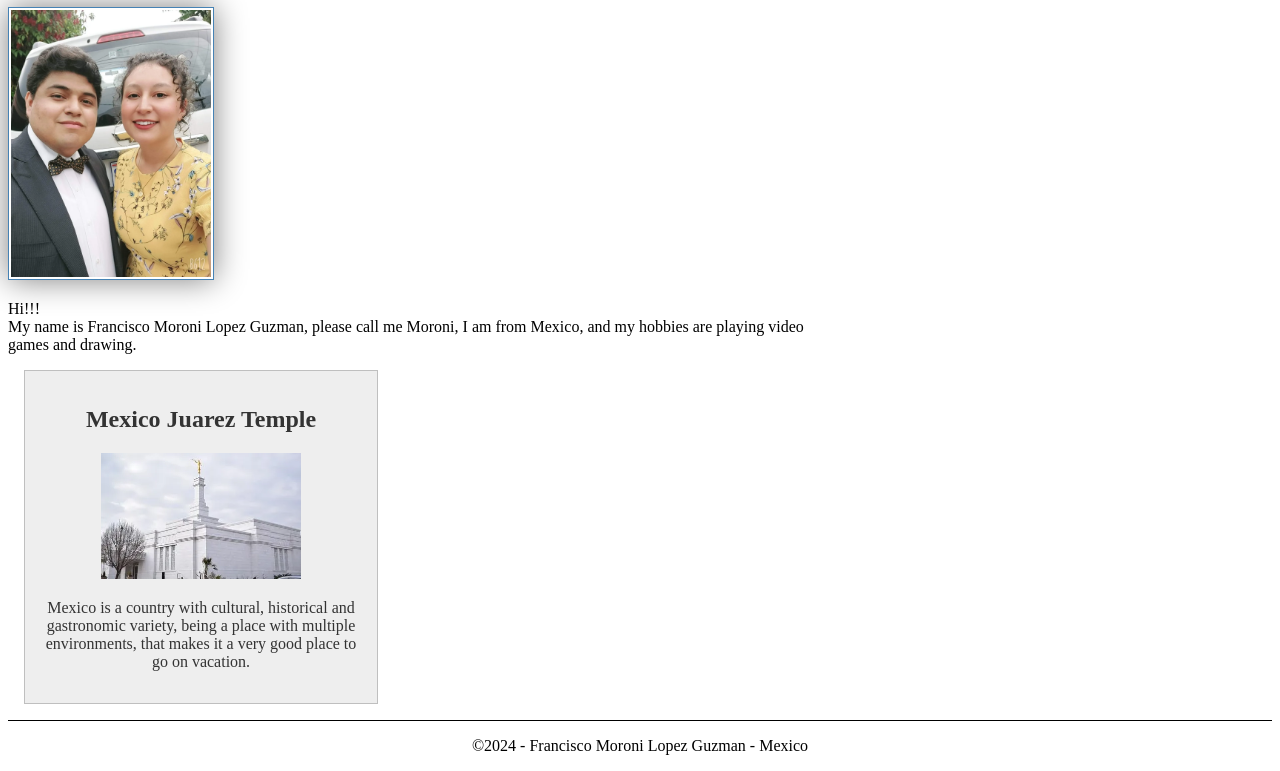
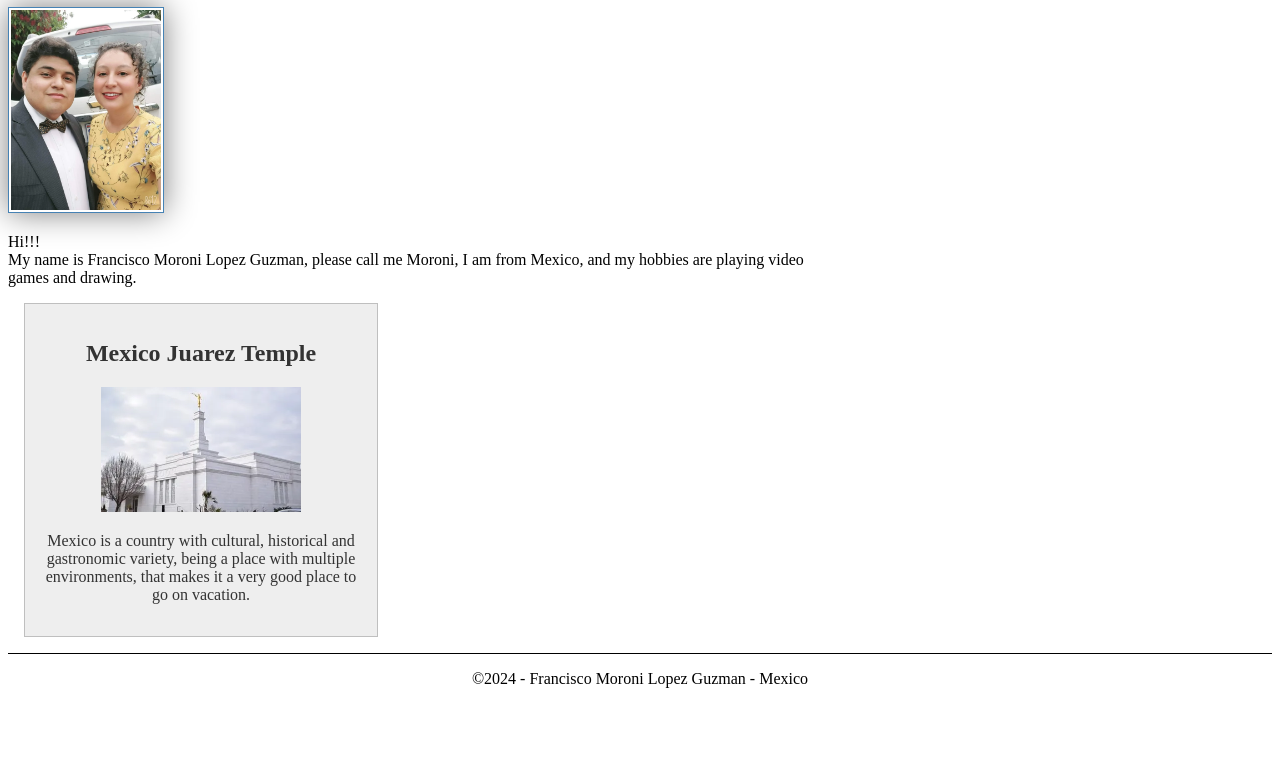
Before and after one commit to Moroni266/wdd130, a plain HTML site: page index.html in a window 1280 px wide. Shown: the part 275-1046 px from the top of the page. After the commit the page ends 979 px from the top, so only its background shows below. Drawn offline with Linux system fonts and the light colour scheme.

Commit message:
Corrections 2

```diff
--- a/index.html
+++ b/index.html
@@ -21,7 +21,7 @@
     </header>
     <main>
         <h1>Francisco Moroni Lopez Guzman | WDD 130</h1>
-        <img src="images/profile.webp" alt="Moroni Lopez" style="width: 200px;">
+        <img src="images/profile.webp" alt="Moroni Lopez">
         <p>Hi!!!<br> My name is Francisco Moroni Lopez Guzman, please call me Moroni, I am from Mexico, and my hobbies
             are playing video games and drawing.</p>
     </main>
```
